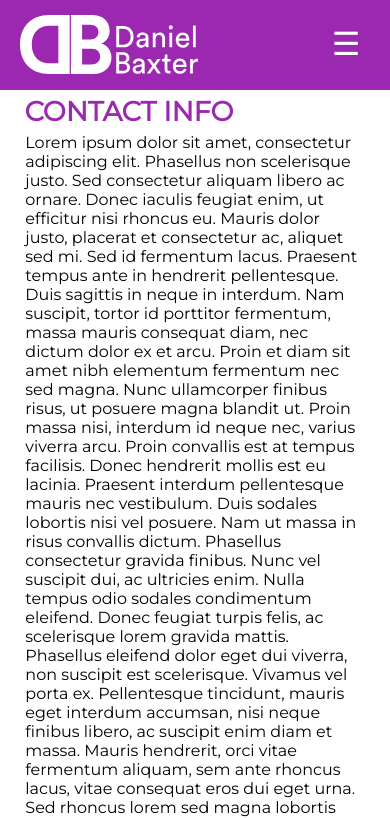
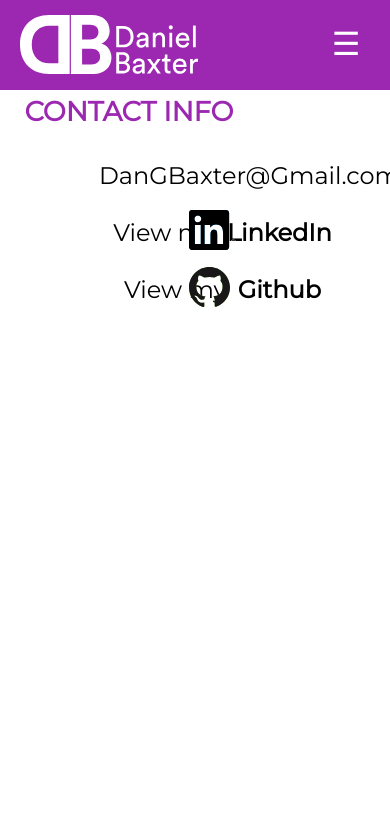
Before and after one commit to DantheCodingGui/portfolio, a plain HTML site: page contact.html in a window 390 px wide. Shown: the top 818 px of the page. Drawn offline with Linux system fonts and the light colour scheme.

Commit message:
Made progress in content for about and contact pages

```diff
--- a/CSS/contact-style.css
+++ b/CSS/contact-style.css
@@ -0,0 +1,44 @@
+.contact_container {
+  margin: 20px 0 20px 0;
+  position: relative;
+  text-align: center;
+}
+.contact_container img {
+  float: left;
+  display: inline-block;
+  height: 40px;
+  position: absolute;
+  left: 150px;
+
+  -webkit-transition: opacity ease-in-out 250ms;
+  -moz-transition: opacity ease-in-out 250ms;
+  -o-transition: opacity ease-in-out 250ms;
+  transition: opacity ease-in-out 250ms;
+}
+.contact_container img.top:hover {
+  opacity: 0;
+}
+.contact_container p {
+  margin: 8px 0 0 60px;
+  display: inline-block;
+  font-size: 1.5em;
+}
+
+.contact_link {
+  color: #000;
+  text-decoration: none;
+  font-weight: bold;
+  padding: 5px;
+  border-radius: 2px;
+  transition: all ease-in-out 250ms;
+}
+.contact_link:hover {
+    color: #fff;
+}
+
+#LinkedIn_link.contact_link:hover {
+  background: #0077b5;
+}
+#Github_link.contact_link:hover {
+  background: #6cc644;
+}
--- a/CSS/home-style.css
+++ b/CSS/home-style.css
@@ -0,0 +1,20 @@
+.image_container {
+  background: #555;
+  display: inline-block;
+  float: left;
+  margin: 20px;
+}
+.portrait {
+  width: 150px;
+  padding: 6px;
+  display: block;
+}
+
+@media screen and (max-width: 735px) {
+  .image_container {
+    float: none;
+  }
+  main {
+    text-align: center;
+  }
+}
--- a/CSS/style.css
+++ b/CSS/style.css
@@ -2,8 +2,7 @@
   --primary_colour: #9C27B0;
   --accent_colour: #CE93D8;
   --android_green: #A4C639;
-  --header_font_colour: #ffffff;
-  --active_tab_font_colour: #555555;
+  --header_font_colour: #fff;
   font-family: 'Montserrat', sans-serif;
   height: 100%;
 }
@@ -72,7 +71,7 @@ nav a {
   transition: all ease-in-out 300ms;
 }
 nav a.selected {
-  color: var(--active_tab_font_colour);
+  color: #555;
   background: var(--header_font_colour);
 }
 nav a:hover {
@@ -120,7 +119,8 @@ nav a:hover {
 
 .subtitle_container h2 {
   float: left;
-  padding: 20px;
+  padding: 42px 0 0 40px;
+  margin: 0;
   font-weight: 100;
 }
 
@@ -129,7 +129,12 @@ nav a:hover {
 }
 
 main {
-  padding: 5vh 15vh 0 15vh;
+  width: 50%;
+  margin: 0 auto;
+}
+
+main p {
+
 }
 
 @media screen and (max-width: 915px) {
@@ -167,7 +172,8 @@ main {
   }
 
   main {
-    padding: 2vh 10vh 0 10vh;
+    width: 70%;
+    margin-bottom: 100px;
   }
 }
 
@@ -191,7 +197,7 @@ main {
   }
 
   main {
-    padding: 0 3vh 0 3vh;
+    width: 80%;
   }
 }
 
@@ -202,4 +208,8 @@ main {
   .logo_small {
     display: block;
   }
+
+  main {
+    width: 95%;
+  }
 }
--- a/contact.html
+++ b/contact.html
@@ -24,7 +24,7 @@
       <div class="header_container">
         <a href="/"> <img class="logo logo_full" alt="logo" src="Images/logo_white_full.svg" /> </a>
         <a href="/"> <img class="logo logo_small" alt="logo" src="Images/logo_white_small.svg" /> </a>
-        <a href="javascript:void(0);" class="responsive_menu" id="responsive_menu"  onclick="toggleResponsiveNavBar()">&#9776;</a>
+        <a href="javascript:void(0);" class="responsive_menu" id="responsive_menu" onclick="toggleResponsiveNavBar()">&#9776;</a>
         <nav id="nav_container">
           <ul>
             <li> <a href="index.html">About Me</a> </li>
@@ -41,15 +41,24 @@
       </div>
     </header>
     <main>
-      Lorem ipsum dolor sit amet, consectetur adipiscing elit. Phasellus non scelerisque justo. Sed consectetur aliquam libero ac ornare. Donec iaculis feugiat enim, ut efficitur nisi rhoncus eu. Mauris dolor justo, placerat et consectetur ac, aliquet sed mi. Sed id fermentum lacus. Praesent tempus ante in hendrerit pellentesque. Duis sagittis in neque in interdum. Nam suscipit, tortor id porttitor fermentum, massa mauris consequat diam, nec dictum dolor ex et arcu. Proin et diam sit amet nibh elementum fermentum nec sed magna. Nunc ullamcorper finibus risus, ut posuere magna blandit ut. Proin massa nisi, interdum id neque nec, varius viverra arcu. Proin convallis est at tempus facilisis.
-
-Donec hendrerit mollis est eu lacinia. Praesent interdum pellentesque mauris nec vestibulum. Duis sodales lobortis nisi vel posuere. Nam ut massa in risus convallis dictum. Phasellus consectetur gravida finibus. Nunc vel suscipit dui, ac ultricies enim. Nulla tempus odio sodales condimentum eleifend. Donec feugiat turpis felis, ac scelerisque lorem gravida mattis. Phasellus eleifend dolor eget dui viverra, non suscipit est scelerisque. Vivamus vel porta ex. Pellentesque tincidunt, mauris eget interdum accumsan, nisi neque finibus libero, ac suscipit enim diam et massa. Mauris hendrerit, orci vitae fermentum aliquam, sem ante rhoncus lacus, vitae consequat eros dui eget urna.
-
-Sed rhoncus lorem sed magna lobortis sagittis. Curabitur ipsum nisl, pretium in nisi vel, vehicula suscipit arcu. Aliquam vitae urna a velit interdum sagittis. Proin ligula tellus, faucibus ut efficitur nec, suscipit et ligula. Praesent finibus turpis at libero posuere, sed tristique orci facilisis. Sed congue sapien eget mauris congue dapibus. Proin venenatis sapien id sem elementum auctor. Proin hendrerit enim et purus aliquam, vel fermentum magna sagittis. Praesent a feugiat turpis. In a ultrices ex. Donec convallis accumsan pulvinar.
-
-Etiam maximus nulla ut magna sodales finibus. Nunc purus elit, sodales ac blandit non, volutpat in turpis. Proin eget eros consequat erat accumsan hendrerit. Donec iaculis dapibus purus, eget efficitur sapien lobortis et. Cras pulvinar et est ac efficitur. Vivamus id tellus in ante iaculis mollis. Maecenas sit amet neque aliquam, convallis massa sit amet, interdum neque. Etiam aliquam, sem sed posuere imperdiet, lorem tortor laoreet metus, vehicula laoreet mi augue nec diam. Nunc convallis risus in porta finibus. Donec at purus est. Interdum et malesuada fames ac ante ipsum primis in faucibus. Sed ullamcorper egestas massa id tincidunt. Morbi sed consectetur massa, bibendum hendrerit urna. Integer eu ante luctus mauris elementum convallis.
-
-Lorem ipsum dolor sit amet, consectetur adipiscing elit. Ut enim magna, rhoncus id vehicula sed, lobortis nec sapien. Phasellus nec porta lacus. Etiam leo massa, luctus ut diam quis, lacinia fringilla quam. In hac habitasse platea dictumst. Interdum et malesuada fames ac ante ipsum primis in faucibus. Quisque id tortor vulputate, semper odio eu, bibendum velit. Aliquam ac fringilla ex. Aenean porta turpis ut est rhoncus tempor. Nullam bibendum iaculis consectetur. Donec vitae auctor ligula. Nunc a varius neque. Pellentesque efficitur efficitur imperdiet. Quisque tristique fringilla sodales. Sed hendrerit et odio tempus pellentesque. Sed convallis condimentum turpis vel congue.
+      <div class="contact_container">
+        <!--insert email icon here-->
+        <p>DanGBaxter@Gmail.com</p>
+      </div>
+      <div class="contact_container">
+        <a href="https://www.linkedin.com/in/daniel-baxter-08918a146/">
+          <img src="Images/linkedin_logo_colour.svg" alt="LinkedIn"/>
+          <img src="Images/linkedin_logo.svg" class="top" alt="LinkedIn"/>
+        </a>
+        <p>View my <a class="contact_link" id="LinkedIn_link" href="https://www.linkedin.com/in/daniel-baxter-08918a146/">LinkedIn</a></p>
+      </div>
+      <div class="contact_container">
+        <a href="https://github.com/DantheCodingGui" id="Github_logo">
+          <img src="Images/Github_logo_colour.svg" alt="Github"/>
+          <img src="Images/Github_logo.svg" class="top" alt="Github"/>
+        </a>
+        <p>View my    <a class="contact_link" id="Github_link" href="https://github.com/DantheCodingGui">Github</a></p>
+      </div>
     </main>
   </body>
 </html>
```
Also changed, not shown: index.html (+15 -9 lines), skills.html (+3 -3 lines), Images/GitHub_logo.svg (added), Images/Github_logo_colour.svg (added), Images/LinkedIn_logo.svg (added), Images/LinkedIn_logo_colour.svg (added), Images/portrait.jpg (added).
